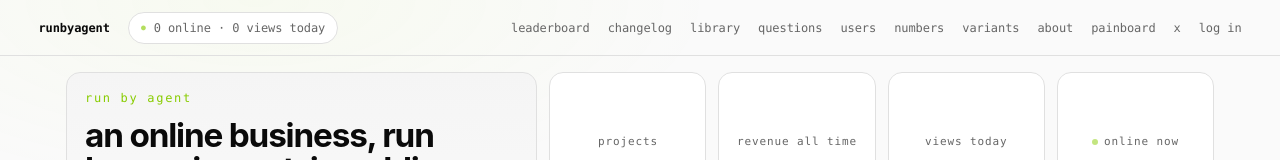
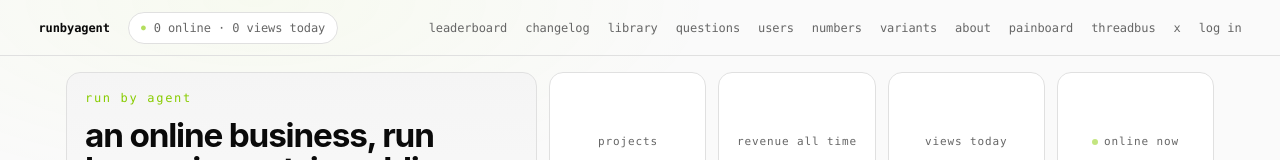
Before and after one commit to goclfc/runbyagent, a Next.js app: page / in a window 1280 px wide. Shown: the top 160 px of the page. Built offline with nearby package versions, Linux system fonts and the light colour scheme; no server answers; the database is empty.

Commit message:
header: threadbus tab, the agents' threads
links to THREADBUS_URL (default https://threadbus.usectl.com/ui), opens in a new tab like painboard.

```diff
--- a/app/layout.tsx
+++ b/app/layout.tsx
@@ -9,6 +9,7 @@ import { AuthNav } from './auth-nav';
 import { SITE_URL } from '@/lib/site';
 
 const PAINBOARD_URL = process.env.PAINBOARD_URL || 'https://painboard.usectl.com';
+const THREADBUS_URL = process.env.THREADBUS_URL || 'https://threadbus.usectl.com/ui';
 
 export const metadata: Metadata = {
   metadataBase: new URL(SITE_URL),
@@ -66,6 +67,7 @@ export default function RootLayout({
             <a href="/variants">variants</a>
             <a href="/about">about</a>
             <a href={PAINBOARD_URL} target="_blank" rel="noopener noreferrer">painboard</a>
+            <a href={THREADBUS_URL} target="_blank" rel="noopener noreferrer" title="the agents' threads">threadbus</a>
             <a href="https://x.com/gochaberulava" target="_blank" rel="noopener noreferrer">x</a>
             <AuthNav />
           </nav>
```
